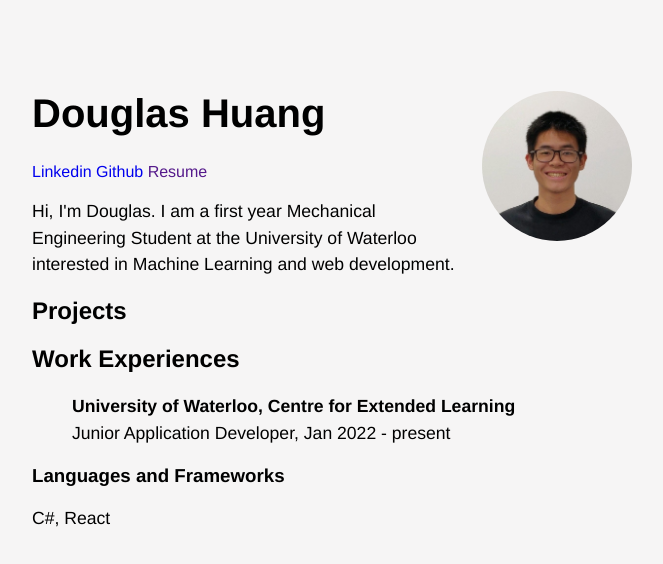
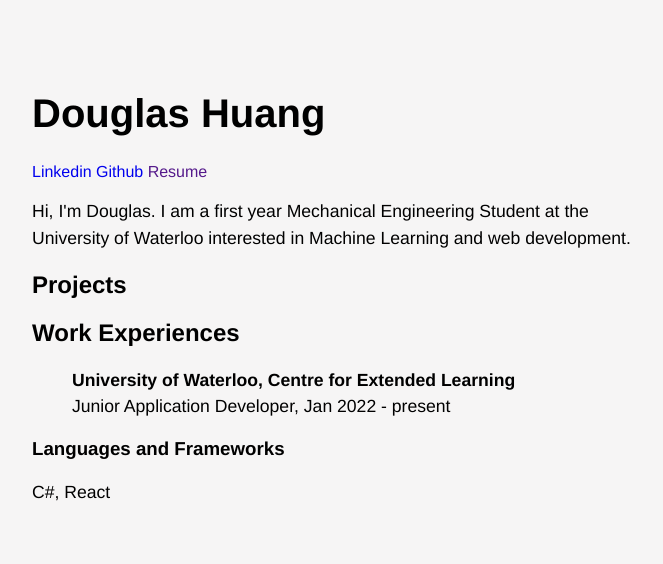
Before and after one commit to douglashuangg/DouglasPersonalWebsite, a React (Create React App) app: page / in a window 1280 px wide. Shown: the top 564 px of the page, without its empty margins (308-971 px from the left). Built offline with nearby package versions, Linux system fonts and the light colour scheme.

Commit message:
checking error

```diff
--- a/src/Components/Introduction.js
+++ b/src/Components/Introduction.js
@@ -3,7 +3,7 @@
 function Introduction() {
   return (
     <div className="introduction">
-      <img src={`${process.env.PUBLIC_URL}/images/dp.jpg`} id="douglas" alt="Douglas Huang"/>
+      {/* <img src={`${process.env.PUBLIC_URL}/images/dp.jpg`} id="douglas" alt="Douglas Huang"/> */}
       <h1>Douglas Huang</h1>
 
       <a href="https://www.linkedin.com/in/douglas-huang-b8b521209/">Linkedin </a>
--- a/src/Components/Skills.js
+++ b/src/Components/Skills.js
@@ -5,7 +5,6 @@
     <>
         <h3>Languages and Frameworks</h3>
         <p>C#, React</p>
-
     </>
   )
 }
```
